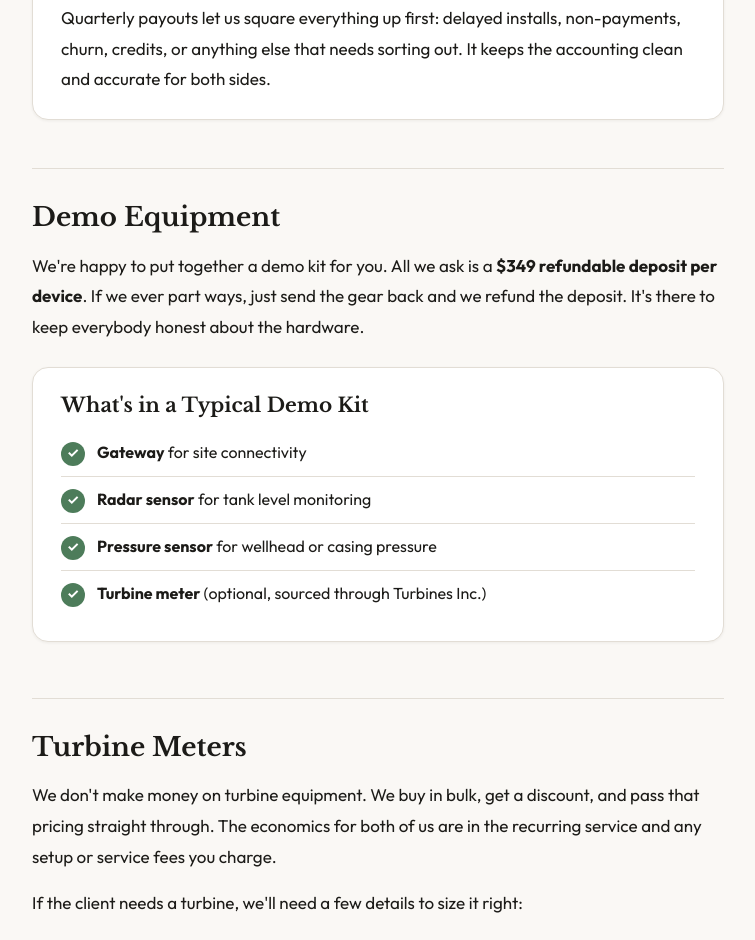
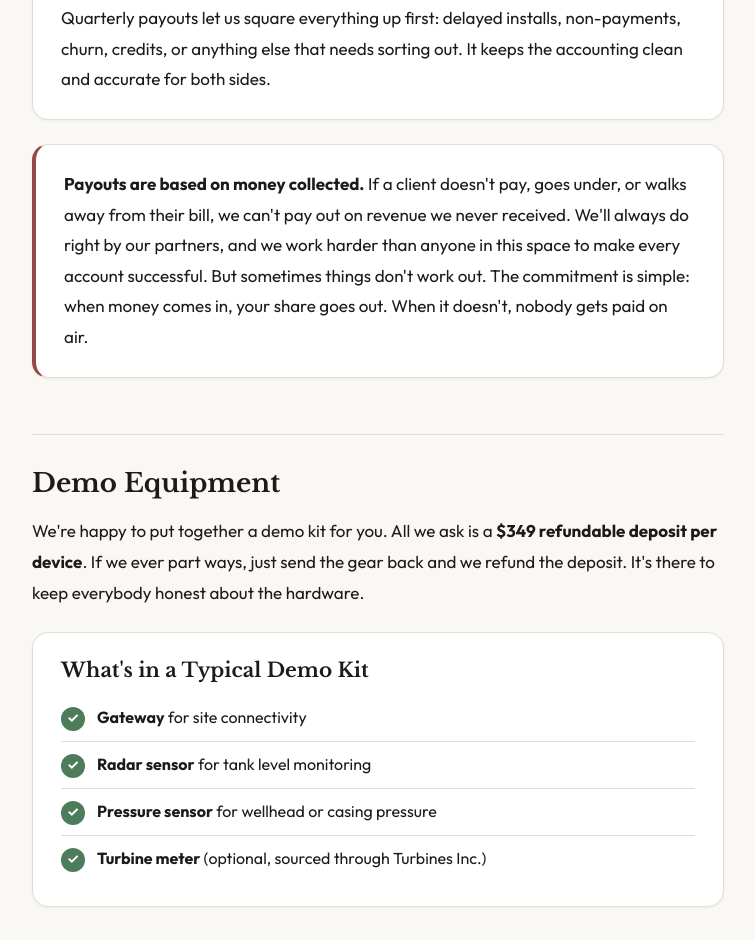
Before and after one commit to younggunner/tinypumper-deploy, a plain HTML site: page partner-program/index.html in a window 1280 px wide. Shown: the part 2899-3839 px from the top of the page, without its empty margins (262-1017 px from the left). Drawn offline with nearby package versions, Linux system fonts and the light colour scheme.

Commit message:
Add payouts-based-on-collected-revenue callout to partner program page
Co-Authored-By: Claude Opus 4.6 (1M context) <noreply@anthropic.com>

```diff
--- a/partner-program/index.html
+++ b/partner-program/index.html
@@ -359,6 +359,10 @@ strong.green{color:var(--green)}
       <p>We pay partners once per quarter instead of monthly. The reason is simple: in the oil patch, there's always a gap between when a deal closes, when the gear gets installed, and when the client actually starts paying. Drilling schedules slip, reworks happen, wells get shut in for a bit.</p>
       <p>Quarterly payouts let us square everything up first: delayed installs, non-payments, churn, credits, or anything else that needs sorting out. It keeps the accounting clean and accurate for both sides.</p>
     </div>
+
+    <div class="callout callout--warning">
+      <p><strong>Payouts are based on money collected.</strong> If a client doesn't pay, goes under, or walks away from their bill, we can't pay out on revenue we never received. We'll always do right by our partners, and we work harder than anyone in this space to make every account successful. But sometimes things don't work out. The commitment is simple: when money comes in, your share goes out. When it doesn't, nobody gets paid on air.</p>
+    </div>
   </div>
 
   <!-- DEMO EQUIPMENT -->
```
